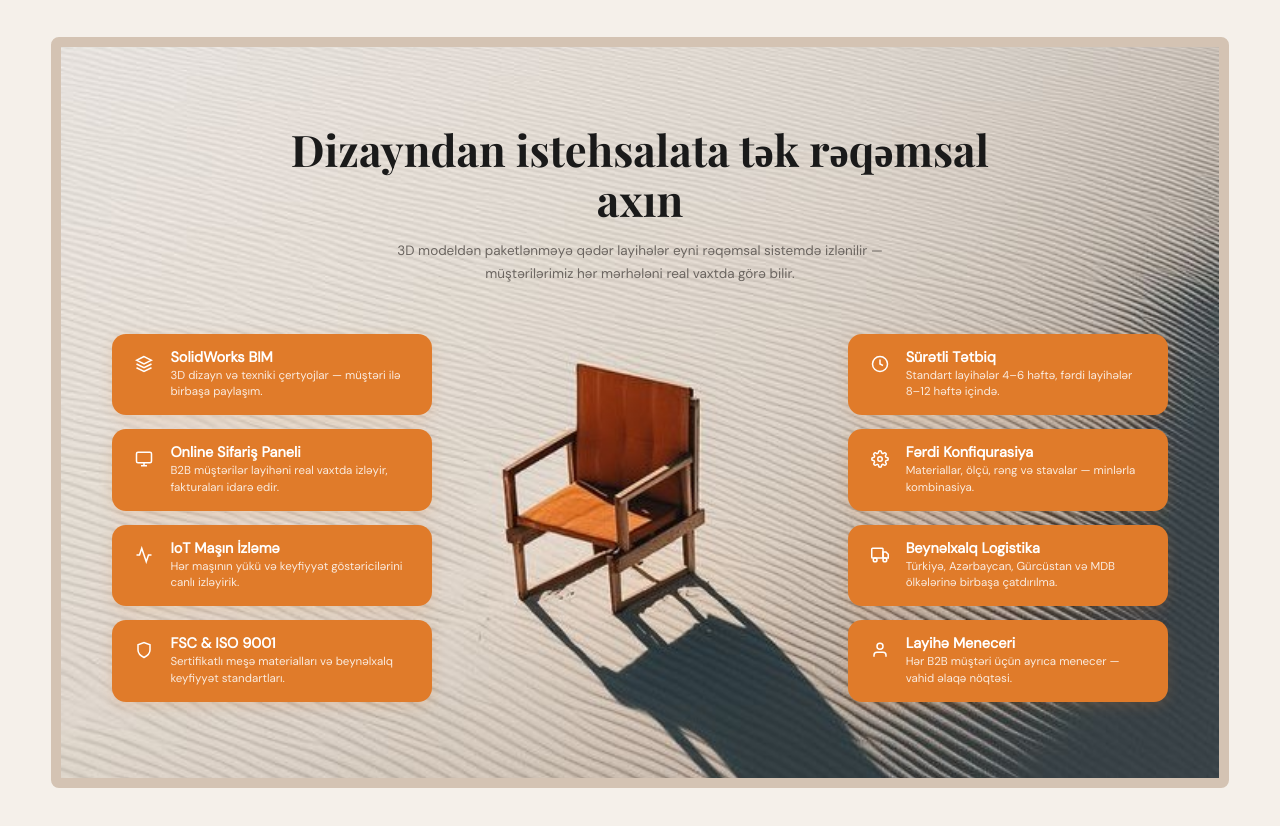
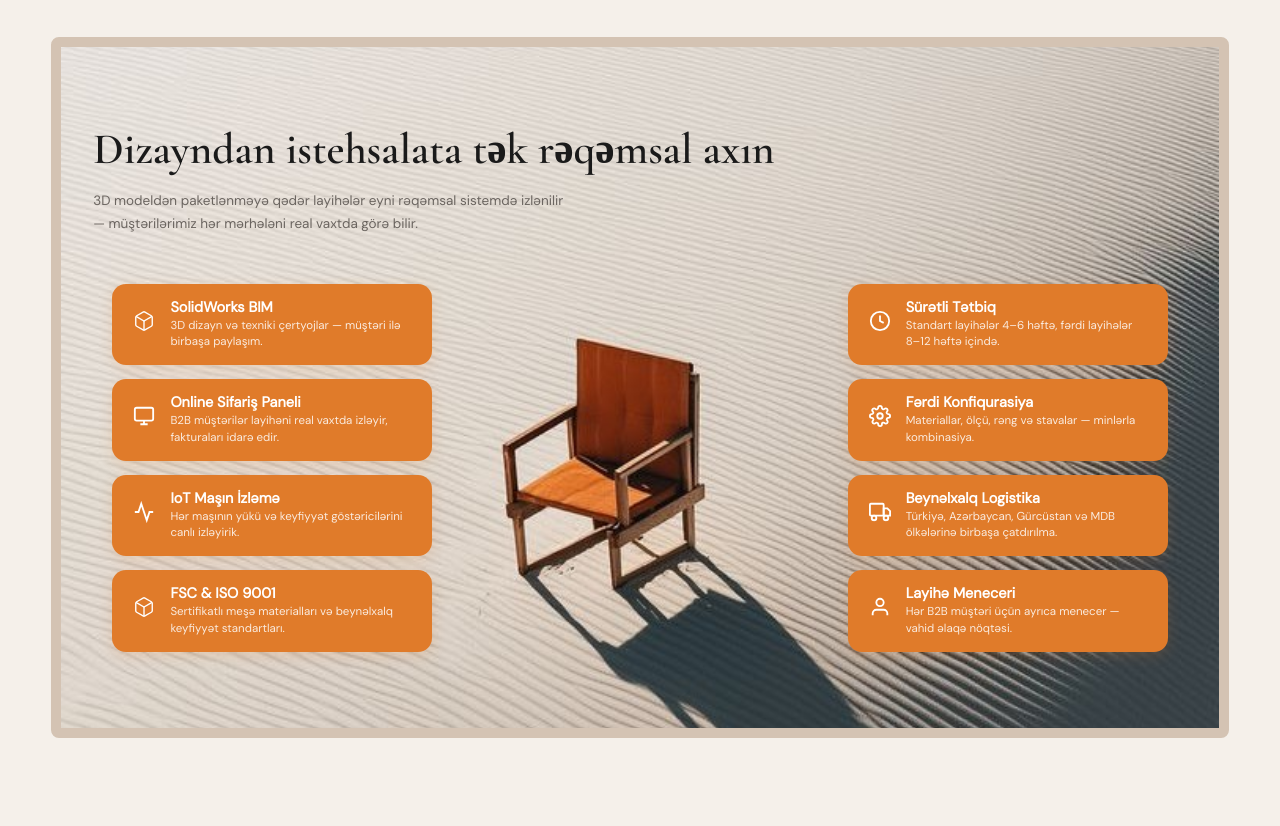
Before and after one commit to AliMukhtarli/FARAH, a React (Vite) app: page / in a window 1280 px wide. Shown: the part 3240-4066 px from the top of the page. Built offline with nearby package versions, Linux system fonts and the light colour scheme.

Commit message:
Developed for better ui

```diff
--- a/src/DigitalFlowSection.jsx
+++ b/src/DigitalFlowSection.jsx
@@ -2,9 +2,7 @@ const FEATURES_LEFT = [
   {
     id: "solidworks",
     icon: (
-      <svg width="18" height="18" fill="none" stroke="currentColor" strokeWidth="2" viewBox="0 0 24 24">
-        <path d="M12 2L2 7l10 5 10-5-10-5z" /><path d="M2 17l10 5 10-5" /><path d="M2 12l10 5 10-5" />
-      </svg>
+      <img src="./icon.svg" className="iconsvg"/>
     ),
     title: "SolidWorks BIM",
     desc: "3D dizayn və texniki çertyojlar — müştəri ilə birbaşa paylaşım.",
@@ -12,7 +10,7 @@ const FEATURES_LEFT = [
   {
     id: "siparis",
     icon: (
-      <svg width="18" height="18" fill="none" stroke="currentColor" strokeWidth="2" viewBox="0 0 24 24">
+      <svg width="22" height="22" fill="none" stroke="currentColor" strokeWidth="2" viewBox="0 0 24 24">
         <rect x="2" y="3" width="20" height="14" rx="2" /><path d="M8 21h8M12 17v4" />
       </svg>
     ),
@@ -22,7 +20,7 @@ const FEATURES_LEFT = [
   {
     id: "iot",
     icon: (
-      <svg width="18" height="18" fill="none" stroke="currentColor" strokeWidth="2" viewBox="0 0 24 24">
+      <svg width="22" height="22" fill="none" stroke="currentColor" strokeWidth="2" viewBox="0 0 24 24">
         <polyline points="22 12 18 12 15 21 9 3 6 12 2 12" />
       </svg>
     ),
@@ -32,9 +30,7 @@ const FEATURES_LEFT = [
   {
     id: "fsc",
     icon: (
-      <svg width="18" height="18" fill="none" stroke="currentColor" strokeWidth="2" viewBox="0 0 24 24">
-        <path d="M12 22s8-4 8-10V5l-8-3-8 3v7c0 6 8 10 8 10z" />
-      </svg>
+      <img src="./icon.svg" className="iconsvg"/>
     ),
     title: "FSC & ISO 9001",
     desc: "Sertifikatlı meşə materialları və beynəlxalq keyfiyyət standartları.",
@@ -45,7 +41,7 @@ const FEATURES_RIGHT = [
   {
     id: "surətli",
     icon: (
-      <svg width="18" height="18" fill="none" stroke="currentColor" strokeWidth="2" viewBox="0 0 24 24">
+      <svg width="22" height="22" fill="none" stroke="currentColor" strokeWidth="2" viewBox="0 0 24 24">
         <circle cx="12" cy="12" r="10" /><polyline points="12 6 12 12 16 14" />
       </svg>
     ),
@@ -55,7 +51,7 @@ const FEATURES_RIGHT = [
   {
     id: "konfiq",
     icon: (
-      <svg width="18" height="18" fill="none" stroke="currentColor" strokeWidth="2" viewBox="0 0 24 24">
+      <svg width="22" height="22" fill="none" stroke="currentColor" strokeWidth="2" viewBox="0 0 24 24">
         <circle cx="12" cy="12" r="3" /><path d="M19.4 15a1.65 1.65 0 0 0 .33 1.82l.06.06a2 2 0 0 1 0 2.83 2 2 0 0 1-2.83 0l-.06-.06a1.65 1.65 0 0 0-1.82-.33 1.65 1.65 0 0 0-1 1.51V21a2 2 0 0 1-4 0v-.09A1.65 1.65 0 0 0 9 19.4a1.65 1.65 0 0 0-1.82.33l-.06.06a2 2 0 0 1-2.83 0 2 2 0 0 1 0-2.83l.06-.06A1.65 1.65 0 0 0 4.6 15a1.65 1.65 0 0 0-1.51-1H3a2 2 0 0 1 0-4h.09A1.65 1.65 0 0 0 4.6 9a1.65 1.65 0 0 0-.33-1.82l-.06-.06a2 2 0 1 1 2.83-2.83l.06.06A1.65 1.65 0 0 0 9 4.6a1.65 1.65 0 0 0 1-1.51V3a2 2 0 0 1 4 0v.09A1.65 1.65 0 0 0 15 4.6a1.65 1.65 0 0 0 1.82-.33l.06-.06a2 2 0 1 1 2.83 2.83l-.06.06A1.65 1.65 0 0 0 19.4 9a1.65 1.65 0 0 0 1.51 1H21a2 2 0 0 1 0 4h-.09a1.65 1.65 0 0 0-1.51 1z" />
       </svg>
     ),
@@ -65,7 +61,7 @@ const FEATURES_RIGHT = [
   {
     id: "logistika",
     icon: (
-      <svg width="18" height="18" fill="none" stroke="currentColor" strokeWidth="2" viewBox="0 0 24 24">
+      <svg width="22" height="22" fill="none" stroke="currentColor" strokeWidth="2" viewBox="0 0 24 24">
         <rect x="1" y="3" width="15" height="13" rx="1" /><path d="M16 8h4l3 3v5h-7V8z" /><circle cx="5.5" cy="18.5" r="2.5" /><circle cx="18.5" cy="18.5" r="2.5" />
       </svg>
     ),
@@ -75,7 +71,7 @@ const FEATURES_RIGHT = [
   {
     id: "menecer",
     icon: (
-      <svg width="18" height="18" fill="none" stroke="currentColor" strokeWidth="2" viewBox="0 0 24 24">
+      <svg width="22" height="22" fill="none" stroke="currentColor" strokeWidth="2" viewBox="0 0 24 24">
         <path d="M20 21v-2a4 4 0 0 0-4-4H8a4 4 0 0 0-4 4v2" /><circle cx="12" cy="7" r="4" />
       </svg>
     ),
--- a/src/main.css
+++ b/src/main.css
@@ -722,13 +722,14 @@ body {
 }
 
 .flow-header {
-  text-align: center;
+  text-align: left;
   max-width: 760px;
-  margin: 0 auto 48px;
+  margin: 0 0 48px;
+  margin-left: clamp(-32px, -1.5vw, -10px);
 }
 
 .flow-title {
-  font-family: 'Playfair Display', serif;
+  font-family: 'Cormorant Garamond', serif;
   font-size: clamp(28px, 3.4vw, 44px);
   font-weight: 700;
   color: var(--charcoal);
@@ -741,8 +742,7 @@ body {
   line-height: 1.7;
   color: var(--text-muted);
   font-weight: 300;
-  max-width: 560px;
-  margin: 0 auto;
+  max-width: 480px;
 }
 
 .flow-grid {
@@ -788,7 +788,7 @@ body {
   align-items: center;
   justify-content: center;
   color: #fff;
-  margin-top: 2px;
+  margin-top: 9px;
 }
 
 .flow-card-text {
@@ -836,3 +836,10 @@ body {
     border-width: 6px;
   }
 }
+
+.iconsvg {
+  width: 22px;
+  height: 22px;
+  object-fit: contain;
+  display: block;
+}
```
Also changed, not shown: public/icon.svg (added).
